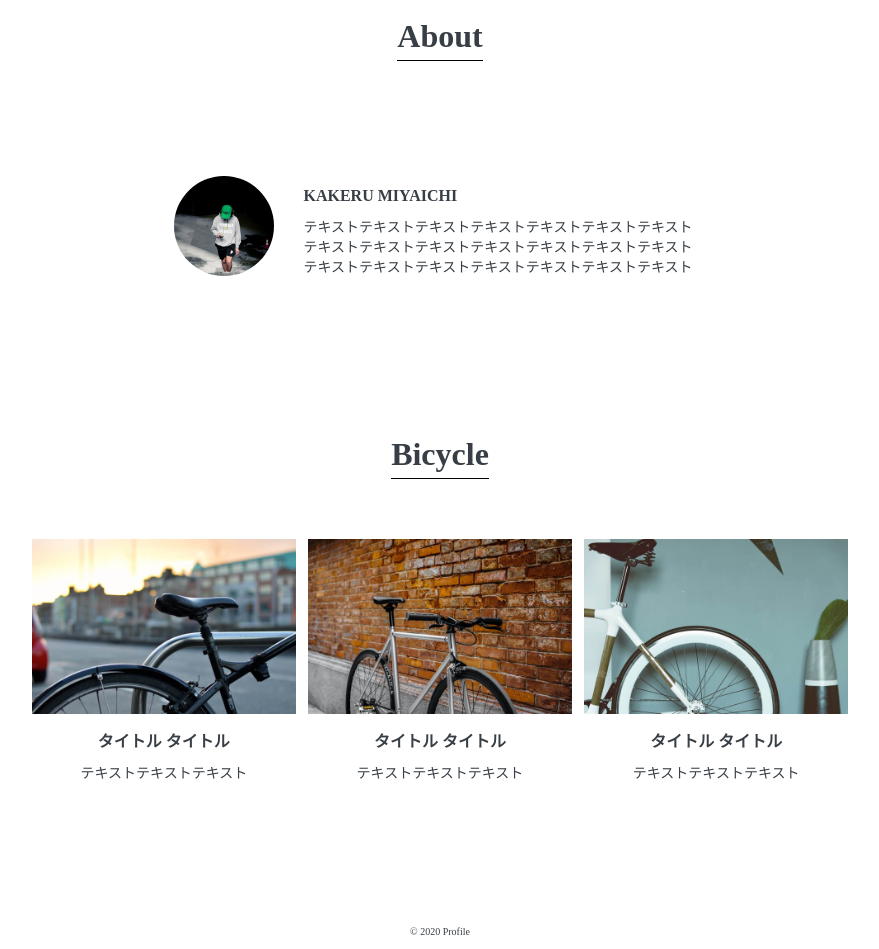
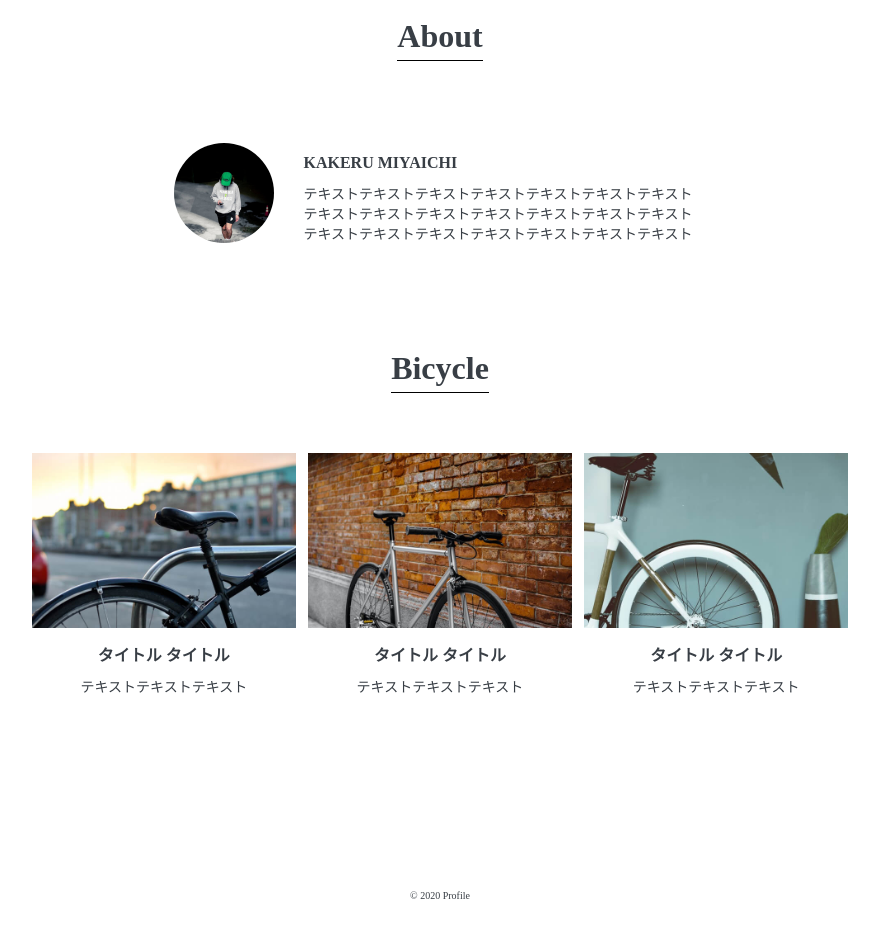
Before and after one commit to zorro901/html-prod-sample, a Next.js app: page / in a window 1280 px wide. Shown: the part 740-1689 px from the top of the page, without its empty margins (200-1079 px from the left). After the commit the page ends 1653 px from the top, so only its background shows below. Built offline with nearby package versions, Linux system fonts and the light colour scheme.

Commit message:
Modify padding

```diff
--- a/components/about.tsx
+++ b/components/about.tsx
@@ -20,7 +20,7 @@ const About = () => {
 
           <div
             className={
-              'mt-[60px] flex min-h-[209px] ' + 'flex-col items-center justify-center md:flex-row'
+              'mt-[60px] flex min-h-[209px] ' + 'flex-col items-center justify-center md:flex-row md:mt-[27px]'
             }>
             <Image
               style={{ borderRadius: '50%' }}
--- a/components/bicycle.tsx
+++ b/components/bicycle.tsx
@@ -5,7 +5,7 @@ import styled from 'styled-components'
 const Bicycle = () => {
   return (
     <section className={'mx-[30px] flex flex-col items-center'}>
-      <div className={'pt-[100px]'}>
+      <div className={'pt-[100px] md:pt-[47px]'}>
         <h1
           id={'bicycle'}
           className={
--- a/components/footer.tsx
+++ b/components/footer.tsx
@@ -1,7 +1,9 @@
 const Footer = () => {
   return (
-    <div className={'pt-[100px]'}>
-      <p className={'py-[10px] text-center text-[10px]'}>© 2020 Profile</p>
+    <div className={'pt-[150px]'}>
+      <div className={'py-[10px]'}>
+        <p className={'text-center text-[10px]'}>© 2020 Profile</p>
+      </div>
     </div>
   )
 }
```
